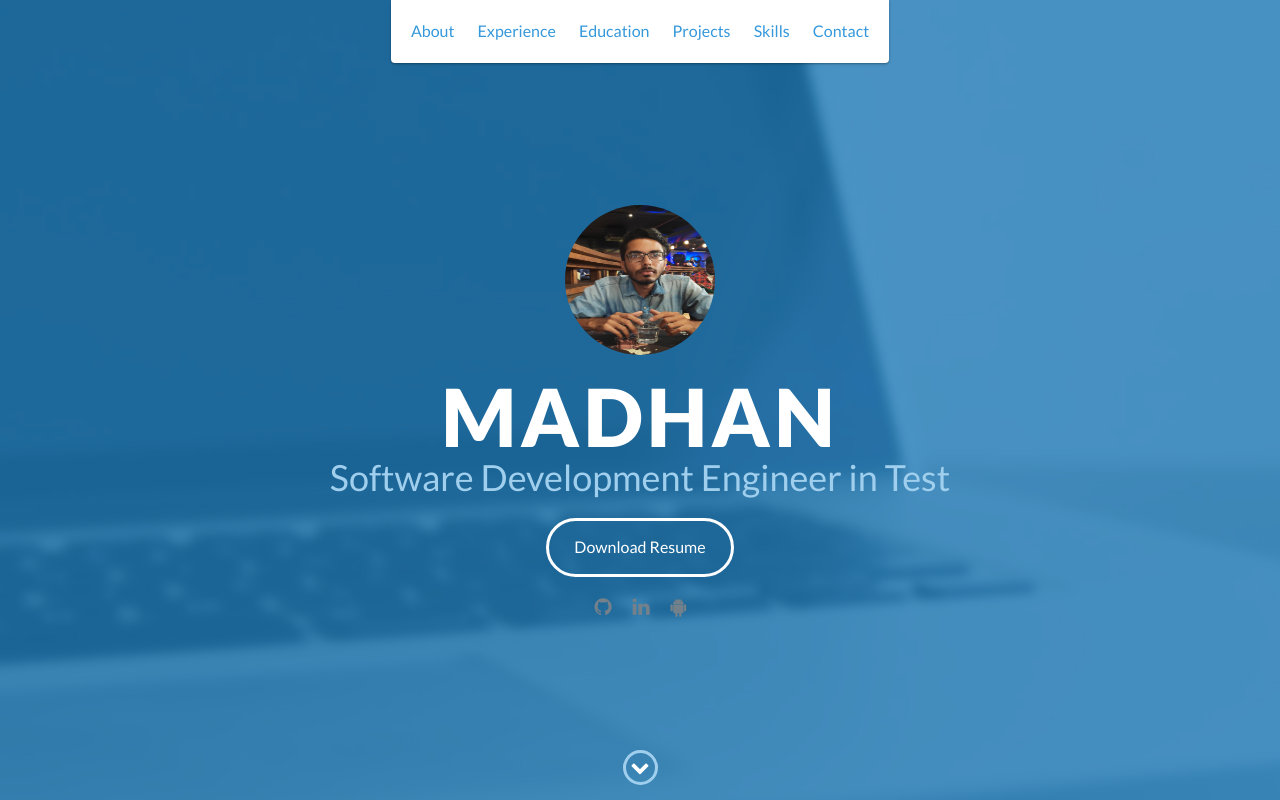
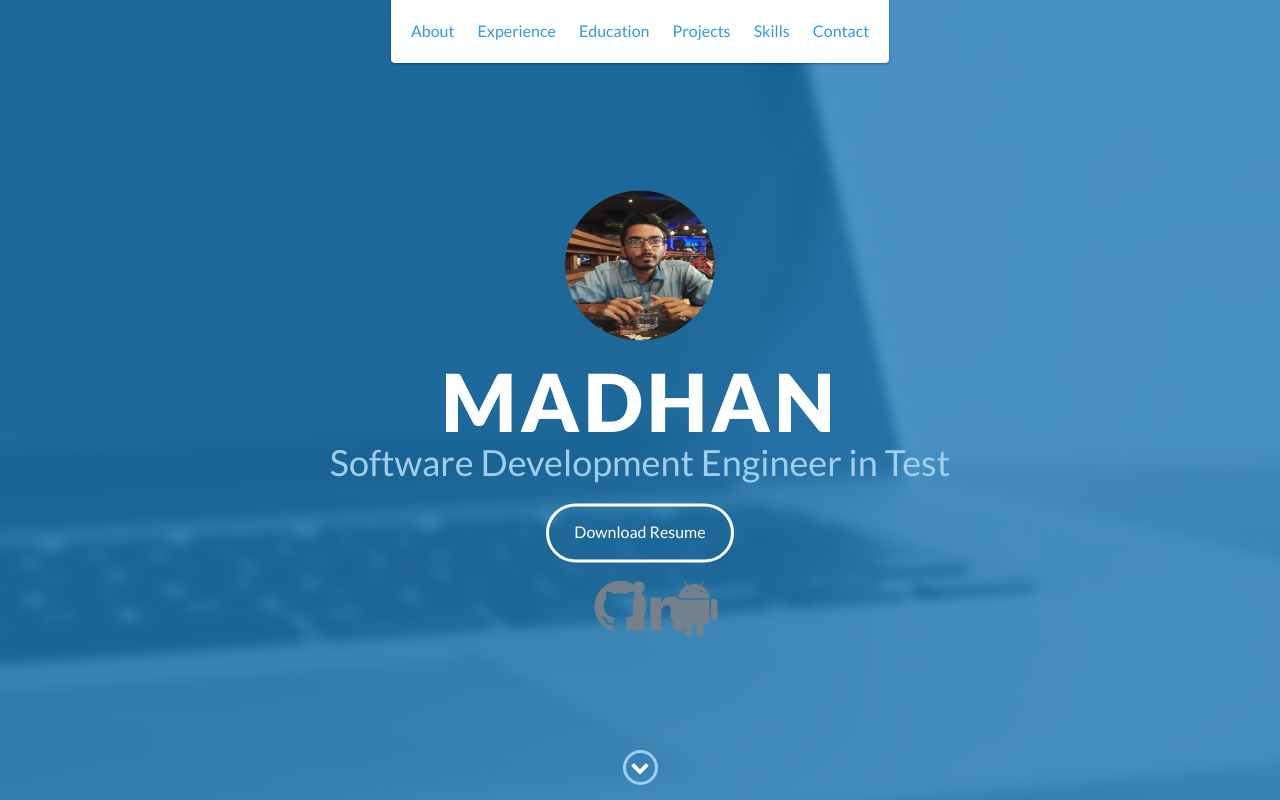
Before and after one commit to madhank93/portfolio-v1, a website: page index.html in a window 1280 px wide. Shown: the top 800 px of the page. Drawn offline with nearby package versions, Linux system fonts and the light colour scheme.

Commit message:
inc icon size

```diff
--- a/index.html
+++ b/index.html
@@ -63,13 +63,13 @@
             <div class="social-new">
                 <ul>
                     <li>
-                        <a href="https://github.com/madhank93" target="_blank"><i class="fa fa-github" aria-hidden="true"></i></a>
+                        <a href="https://github.com/madhank93" target="_blank"><i class="fa fa-github fa-3x" aria-hidden="true"></i></a>
                     </li>
                     <li>
-                        <a href="https://www.linkedin.com/in/madhan-k-80b079103/" target="_blank"><i class="fa fa-linkedin" aria-hidden="true"></i></a>
+                        <a href="https://www.linkedin.com/in/madhan-k-80b079103/" target="_blank"><i class="fa fa-linkedin fa-3x" aria-hidden="true"></i></a>
                     </li>
                     <li>
-                        <a href="https://play.google.com/store/apps/developer?id=Madhan+Kumaravelu&hl=en" target="_blank"><i class="fa fa-android" aria-hidden="true"></i></a>
+                        <a href="https://play.google.com/store/apps/developer?id=Madhan+Kumaravelu&hl=en" target="_blank"><i class="fa fa-android fa-3x" aria-hidden="true"></i></a>
                     </li>
                 </ul>
             </div>
```
